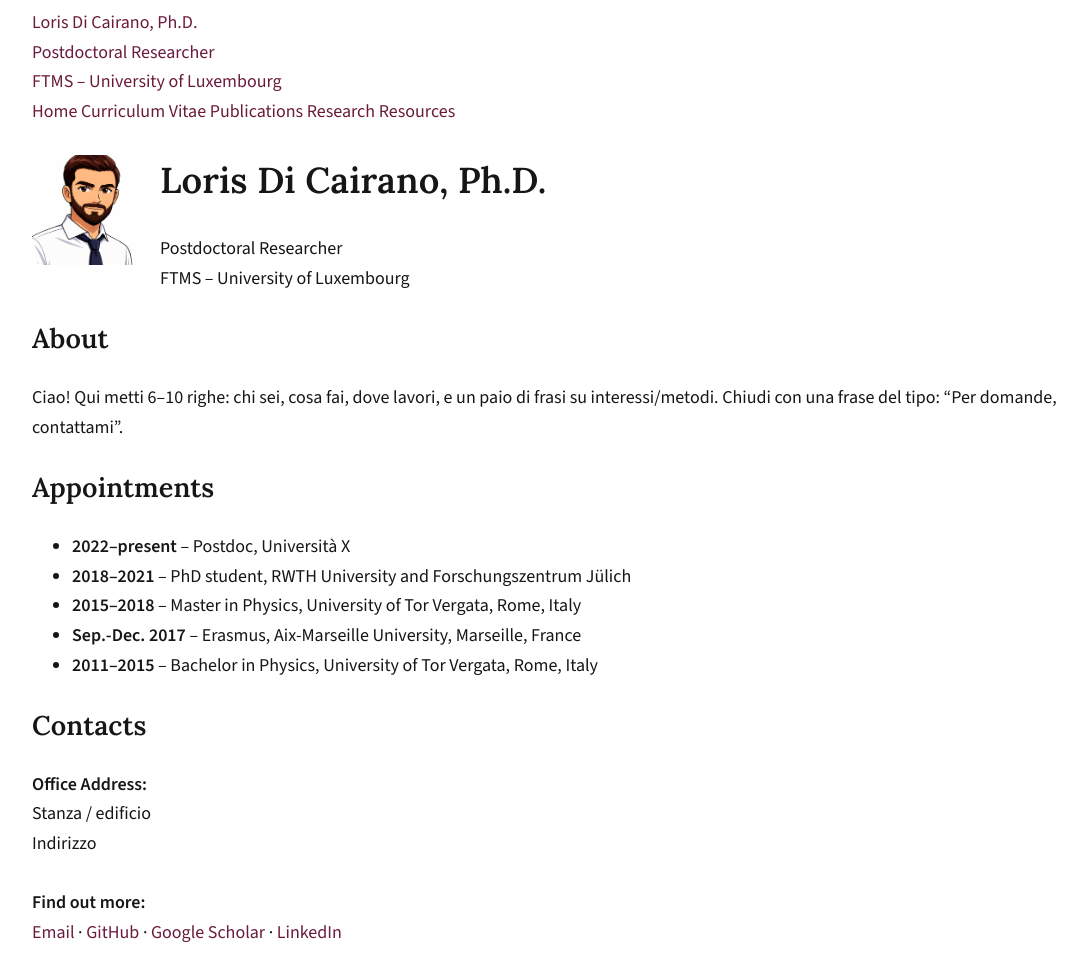
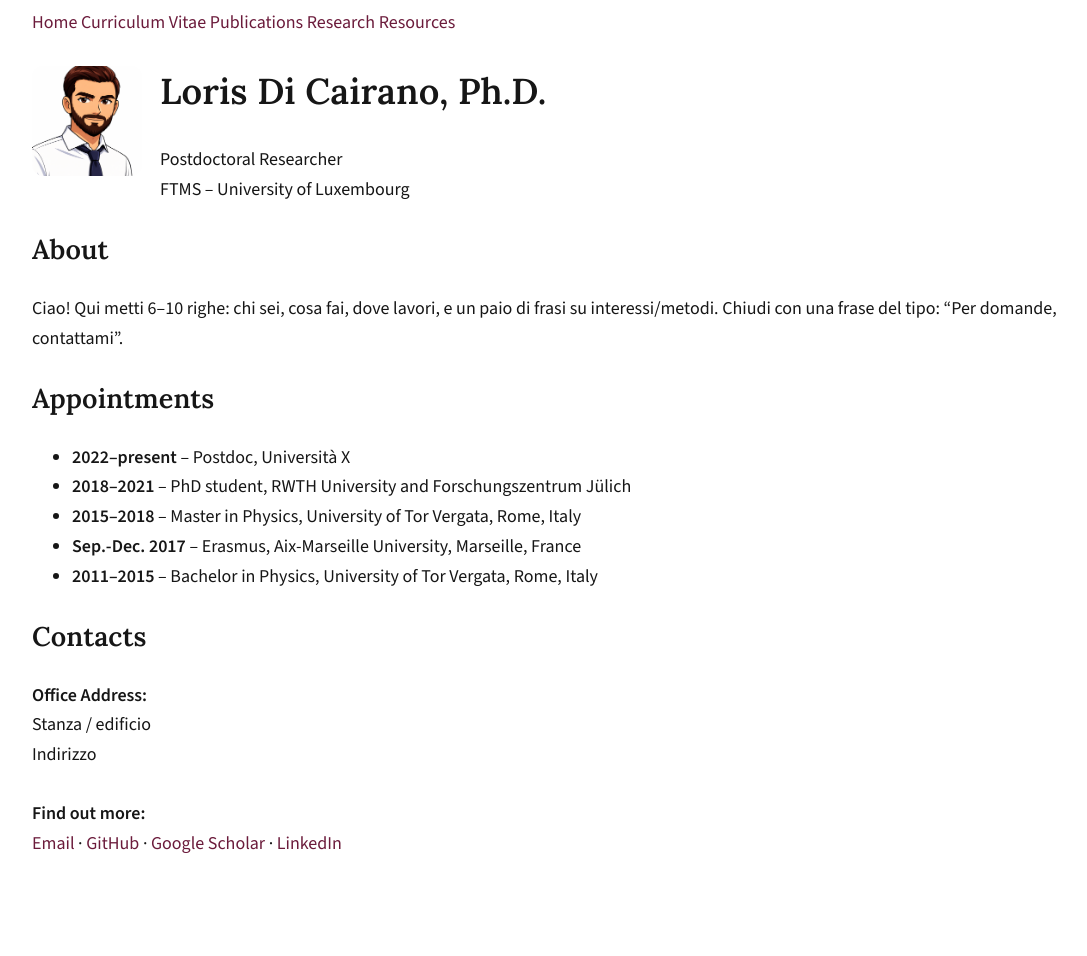
Before and after one commit to ldicairano/website, a Jekyll site: the page built from index.html, in a window 1280 px wide. Shown: the whole page, without its empty margins (58-1145 px from the left). Built offline with Jekyll 4.4.1, drawn with Linux system fonts in a browser that asks for light colours; after the commit the page ends 900 px from its top, so only the background shows below that.

Commit message:
Update site

```diff
--- a/_layouts/default.html
+++ b/_layouts/default.html
@@ -16,14 +16,6 @@
   <header class="topbar">
     <div class="wrap topbar__inner">
 
-      <a class="brandblock" href="{{ '/' | relative_url }}">
-          <div class="brandtext">
-          <div class="brandname">Loris Di Cairano, Ph.D.</div>
-          <div class="brandrole">Postdoctoral Researcher</div>
-          <div class="brandaffil">FTMS – University of Luxembourg</div>
-        </div>
-      </a>
-
       <nav class="nav">
         <a class="nav__link {% if page.url == '/' %}is-active{% endif %}" href="{{ '/' | relative_url }}">Home</a>
         <a class="nav__link" href="{{ '/cv/' | relative_url }}">Curriculum Vitae</a>
```
